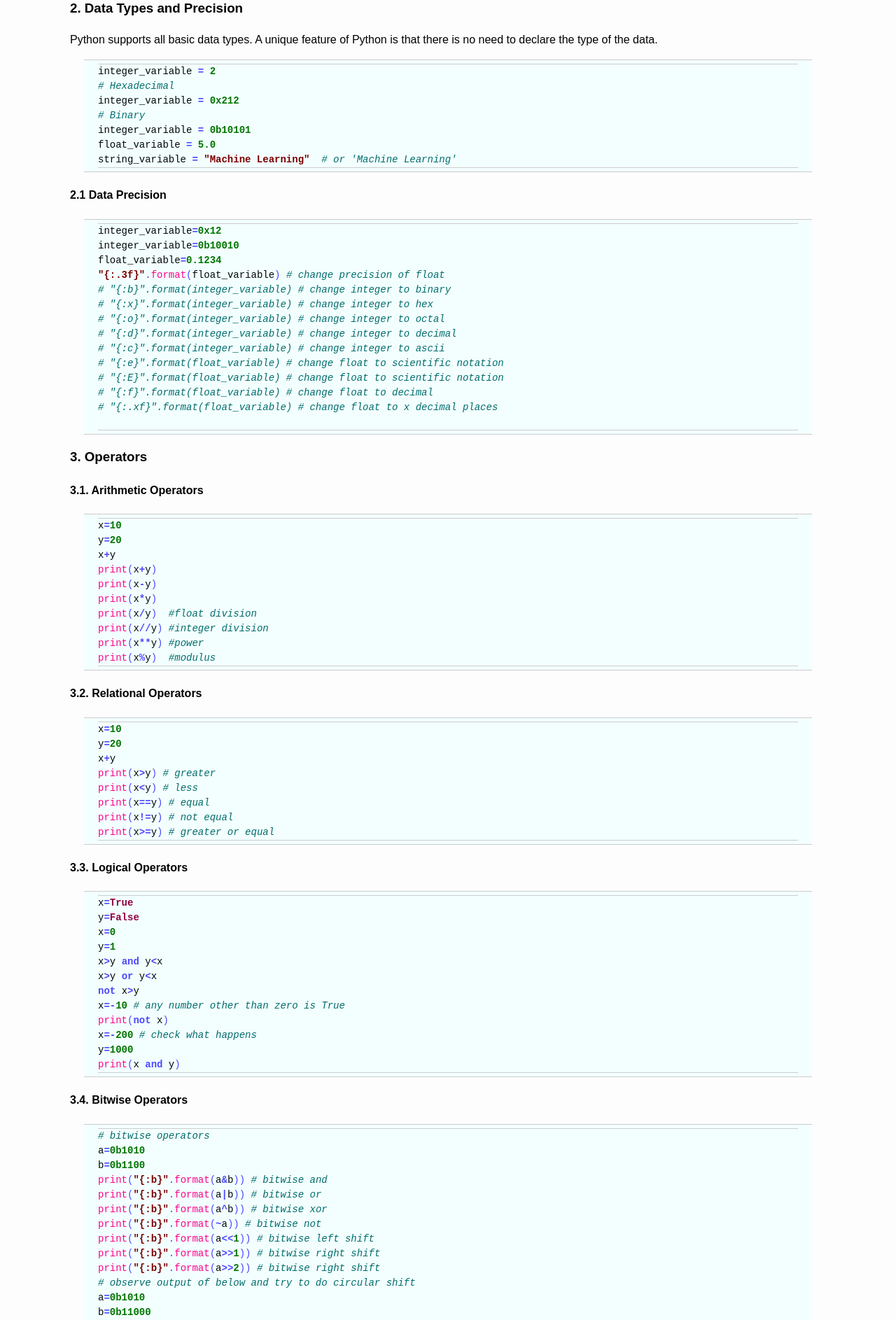
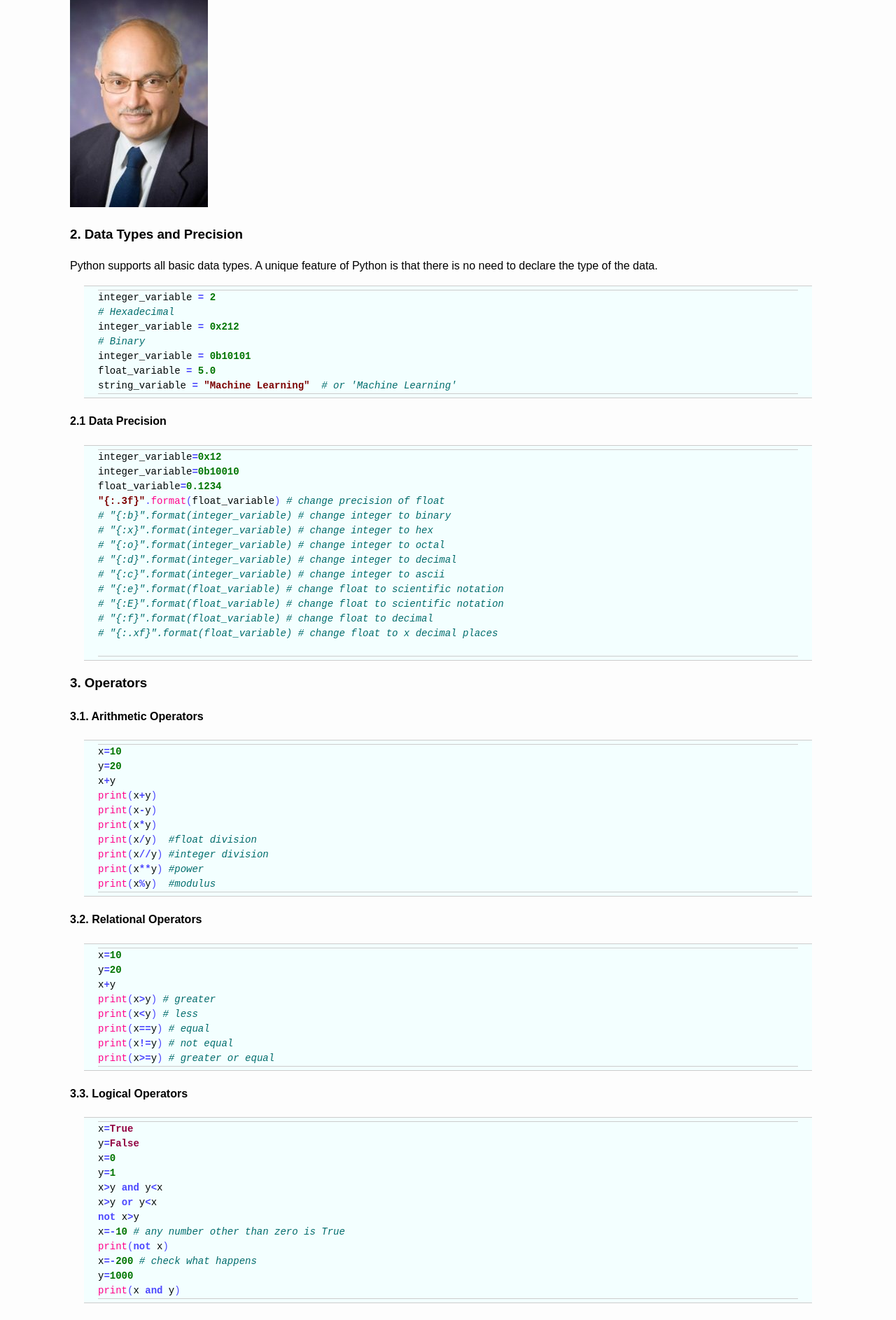
Before and after one commit to ecen740tamu/ecen740tamu.github.io, a Jekyll site: the page built from python1.md, in a window 1280 px wide. Shown: the part 1414-3300 px from the top of the page at 70% size. Built offline with Jekyll 4.4.1, drawn with Linux system fonts in a browser that asks for light colours.

Commit message:
fixing image paths

```diff
--- a/python1.md
+++ b/python1.md
@@ -42,7 +42,7 @@ Python comes pre-installed in all modern operating systems. Using Python in a lo
     <img src="{{ site.baseurl }}/docs/Kumar.jpg/" alt=" " style="width: 70%;">
 </figure>
 
-
+![Kumar](/docs/Kumar.jpg "Optional title")
 
 
 
```
